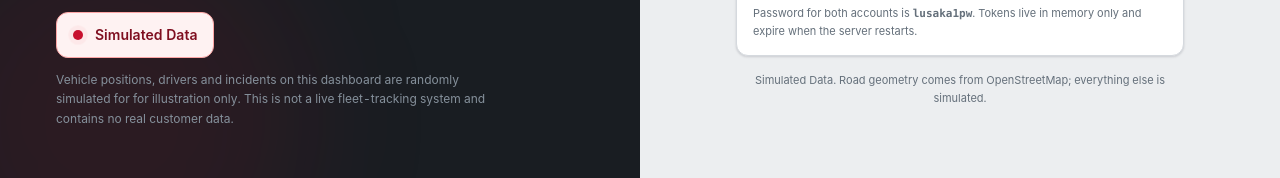
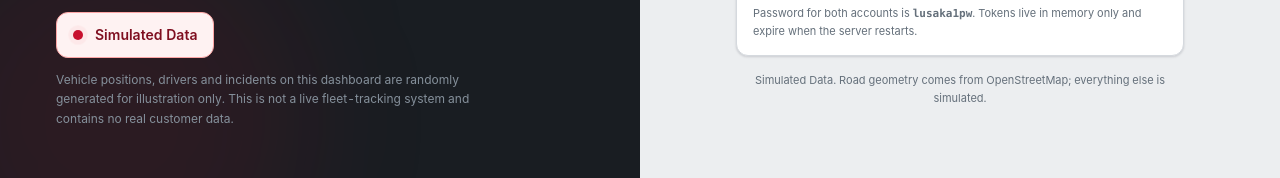
Before and after one commit to mwemmz/absa-asset-portfolio-tracking-demo, a React (Vite) app in the folder client/: page /login in a window 1280 px wide. Shown: the part 616-794 px from the top of the page. Built offline with nearby package versions, Linux system fonts and the light colour scheme; no server answers.

Commit message:
fix: remove duplicated 'for' in simulated-data copy

```diff
--- a/client/src/pages/Login.jsx
+++ b/client/src/pages/Login.jsx
@@ -104,7 +104,7 @@ export default function Login() {
         <div className="relative mt-10">
           <NoticeBadge variant="hero" />
           <p className="mt-3 max-w-md text-xs leading-relaxed text-ink-400">
-            Vehicle positions, drivers and incidents on this dashboard are randomly simulated for
+            Vehicle positions, drivers and incidents on this dashboard are randomly generated
             for illustration only. This is not a live fleet-tracking system and contains no real
             customer data.
           </p>
--- a/client/src/pages/Report.jsx
+++ b/client/src/pages/Report.jsx
@@ -113,7 +113,7 @@ export default function Report() {
               <div className="text-right">
                 <NoticeBadge />
                 <p className="mt-2 max-w-[16rem] text-[11px] leading-relaxed text-ink-500">
-                  Generated {formatDate(new Date().toISOString())} from simulated fleet data for
+                  Generated {formatDate(new Date().toISOString())} from simulated fleet data,
                   for illustration only.
                 </p>
               </div>
```
